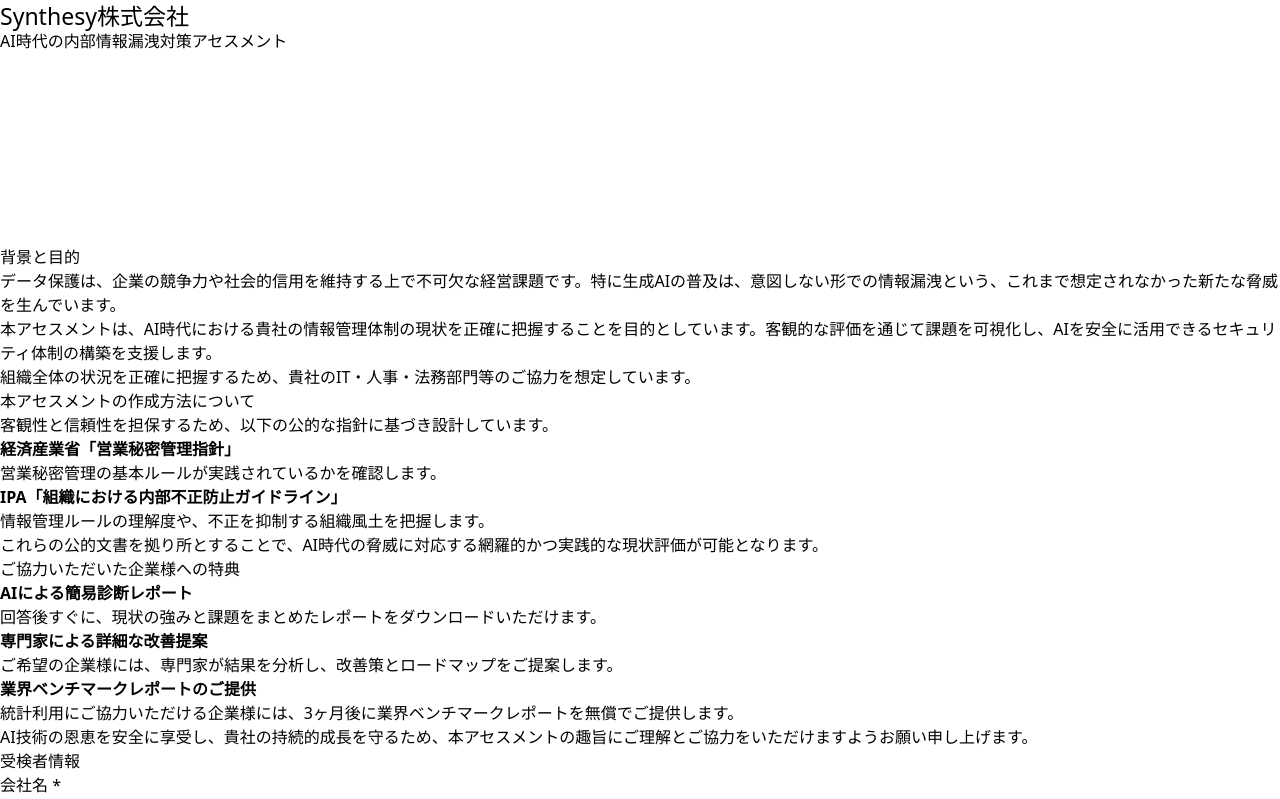
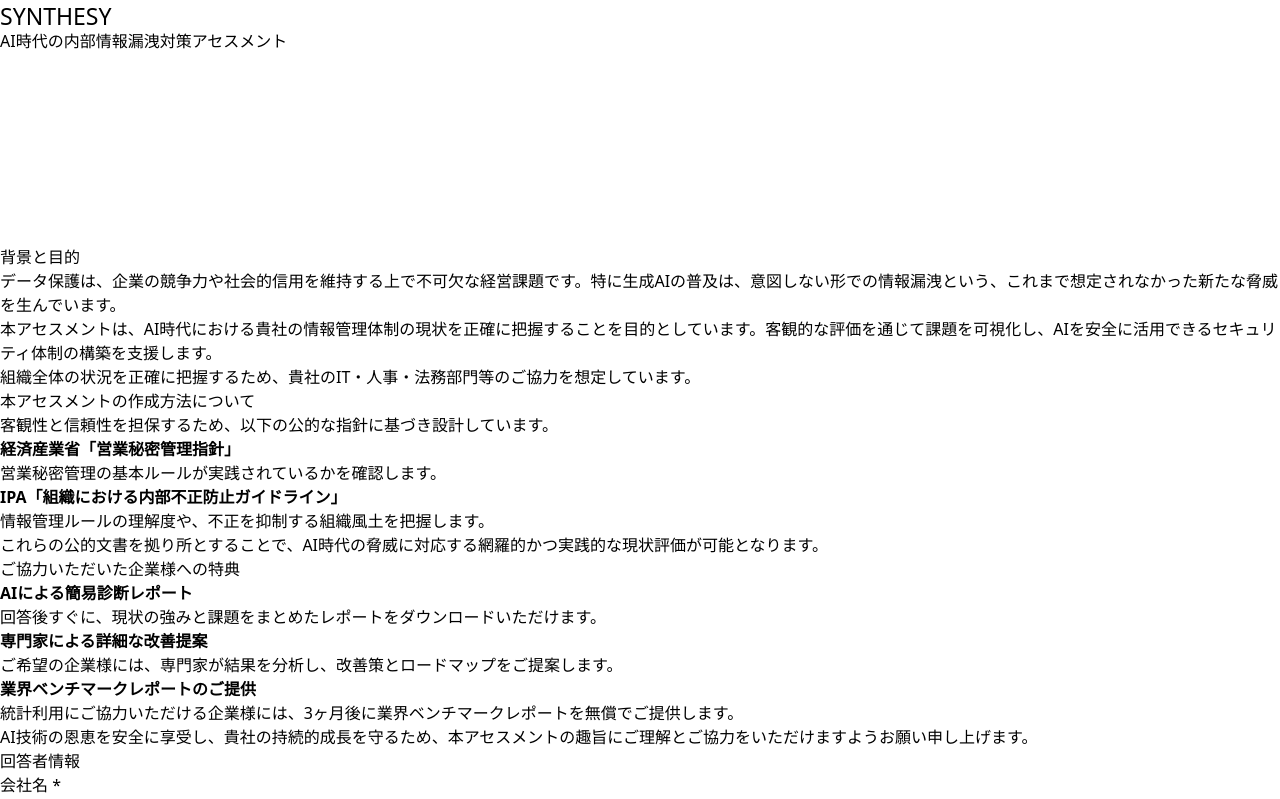
Before and after one commit to ZhenyuPei-synthesy/DLPSurvey, a React (Vite) app: page / in a window 1280 px wide. Shown: the top 799 px of the page. Built offline with nearby package versions, Linux system fonts and the light colour scheme.

Commit message:
白井さんのFB後、 受検者→回答者に変更 Synthesy株式会社→SYNTHESYに変更

```diff
--- a/src/App.jsx
+++ b/src/App.jsx
@@ -141,7 +141,7 @@
   <div className="flex flex-col min-h-screen">
       {/* 固定ヘッダ */}
       <header className="fixed top-0 left-0 right-0 z-30">
-        <div className="absolute top-4 left-6 text-white font-semibold z-40" style={{ fontSize: '1.2rem', transform: 'scale(1.2)', transformOrigin: 'left top' }}>Synthesy株式会社</div>
+        <div className="absolute top-4 left-6 text-white font-semibold z-40" style={{ fontSize: '1.2rem', transform: 'scale(1.2)', transformOrigin: 'left top' }}>SYNTHESY</div>
         <div className="h-48 bg-gradient-to-r from-purple-600 via-pink-500 to-orange-400 flex items-center">
           <div className="max-w-6xl mx-auto px-6">
             <h1 className="text-white text-3xl md:text-4xl font-extrabold">AI時代の内部情報漏洩対策アセスメント</h1>
--- a/src/SurveyForm.jsx
+++ b/src/SurveyForm.jsx
@@ -384,12 +384,19 @@
                 <button
                   type="button"
                   onClick={() => toggleSection(category.category)}
-                  className="w-full flex justify-between items-center p-5 font-semibold text-xl text-left text-slate-800"
+                  className="w-full flex items-center p-5 font-semibold text-xl text-left text-slate-800"
                 >
-                  <span>{category.category}</span>
-                  <ChevronDownIcon
-                    className={`w-6 h-6 transition-transform ${openSections[category.category] ? 'rotate-180' : ''}`}
-                  />
+                  <div className="flex items-center w-full">
+                    <span>{category.category}</span>
+                    {/* 質問数を右寄せで表示 */}
+                    <span className="ml-auto text-lg text-slate-500 tabular-nums">{
+                      /* 各大項目の質問数を合計 (中項目内のitems数を集計) */
+                      (category.subcategories || []).reduce((acc, sc) => acc + ((sc.items && sc.items.length) || 0), 0)
+                    }</span>
+                    <ChevronDownIcon
+                      className={`w-6 h-6 ml-4 transition-transform ${openSections[category.category] ? 'rotate-180' : ''}`}
+                    />
+                  </div>
                 </button>
 
                 {openSections[category.category] && (
--- a/src/Welcome.jsx
+++ b/src/Welcome.jsx
@@ -256,7 +256,7 @@
         </div>
 
   <div className="bg-white p-6 rounded-lg shadow-sm">
-          <h3 className="text-lg font-medium mb-4">受検者情報</h3>
+          <h3 className="text-lg font-medium mb-4">回答者情報</h3>
           <form onSubmit={handleSubmit}>
             <div className="space-y-3">
               <div>
```
